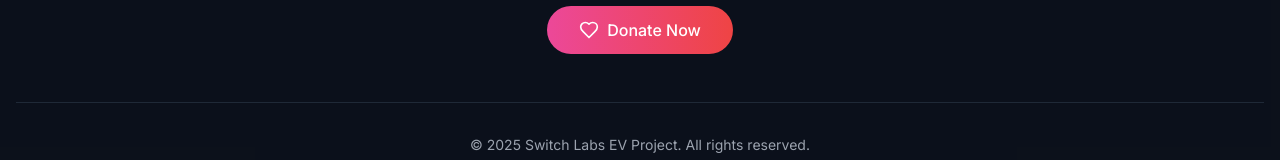
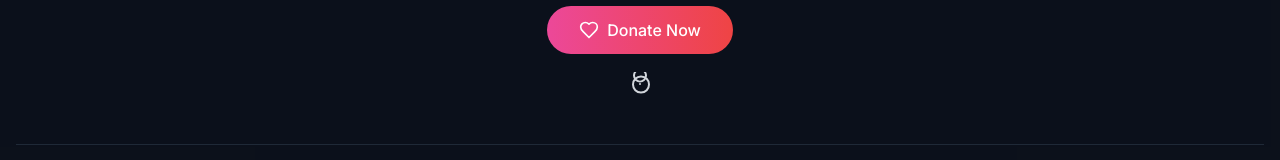
Before and after one commit to Sheel2007/EVCar-Website, a Next.js app: page /EVCar-Website/ in a window 1280 px wide. Shown: the part 2902-3062 px from the top of the page. Built offline with nearby package versions, Linux system fonts and the light colour scheme.

Commit message:
Add instagram link

```diff
--- a/components/footer.tsx
+++ b/components/footer.tsx
@@ -21,6 +21,26 @@ export function Footer() {
             <Heart className="w-5 h-5" /> Donate Now
           </Link>
 
+          {/* Instagram Link */}
+          <div className="mt-4">
+            <Link
+              href="https://www.instagram.com/arcc_ev/"
+              target="_blank"
+              rel="noopener noreferrer"
+              className="text-gray-300 hover:text-pink-500 transition-colors duration-300"
+            >
+              <svg
+                xmlns="http://www.w3.org/2000/svg"
+                className="w-6 h-6 inline-block"
+                fill="none"
+                viewBox="0 0 24 24"
+                stroke="currentColor"
+              >
+                <path strokeLinecap="round" strokeLinejoin="round" strokeWidth={2} d="M16 8a6 6 0 10-8 0 6 6 0 008 0zM12 12v.01M21 12.5c0 4.5-3.5 8-8 8s-8-3.5-8-8 3.5-8 8-8 8 3.5 8 8z" />
+              </svg>
+            </Link>
+          </div>
+
           <div className="mt-12 pt-8 border-t border-gray-800 w-full text-gray-400 text-sm">
             <p>© {new Date().getFullYear()} Switch Labs EV Project. All rights reserved.</p>
           </div>
```
